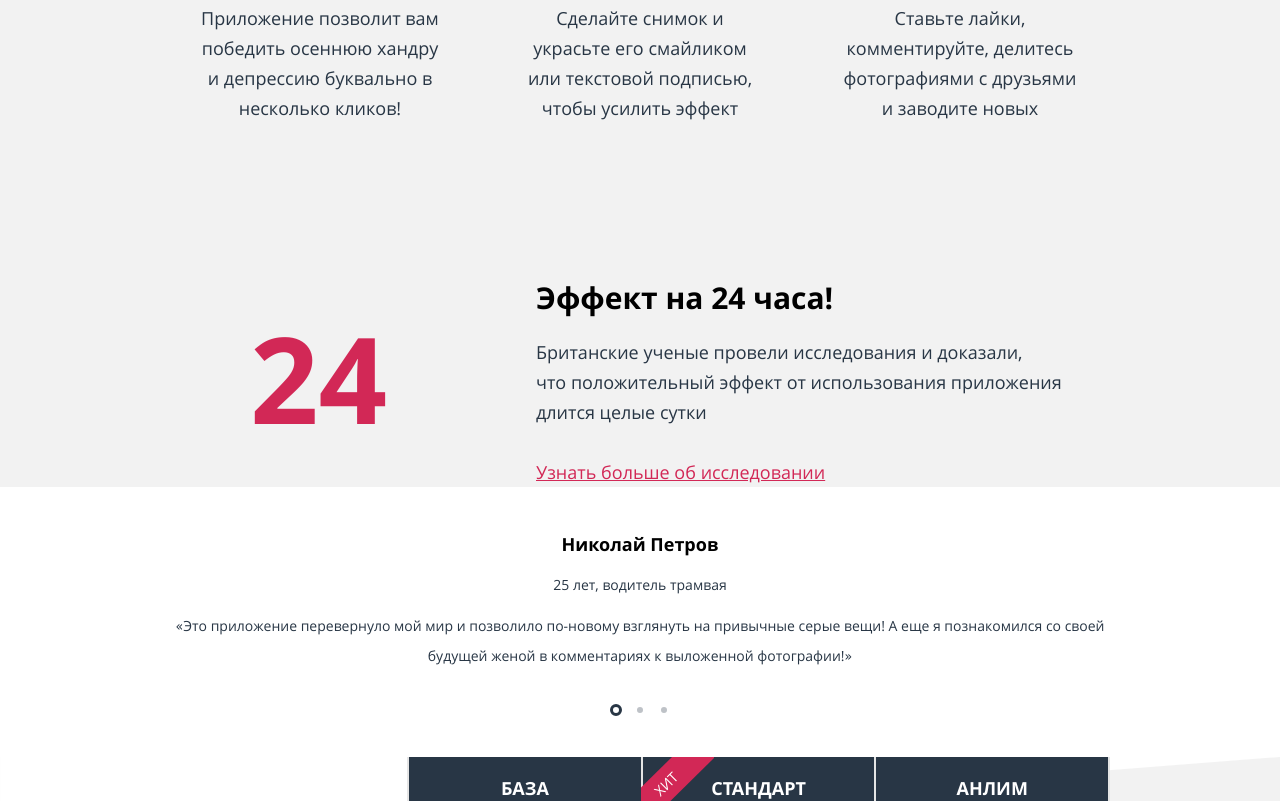
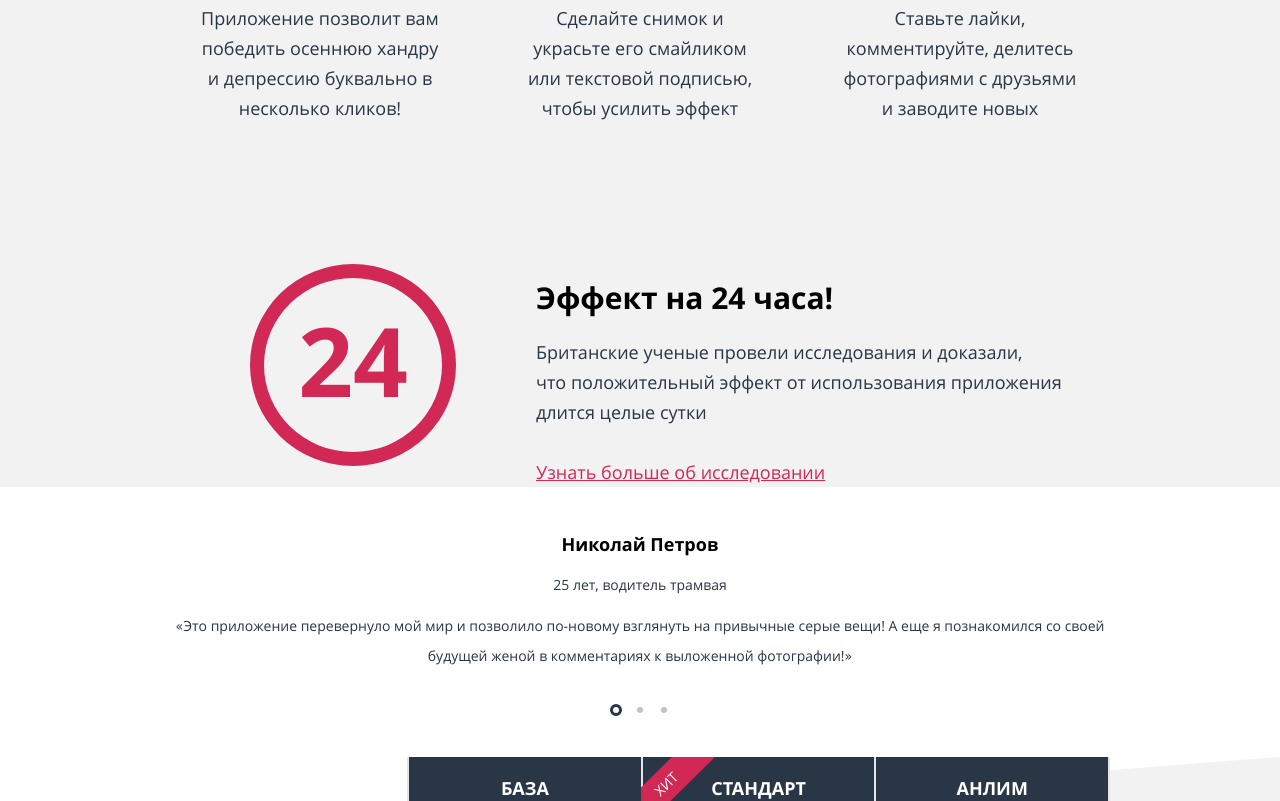
Before and after one commit to xukapy/168757-pink-16, a website: page source/index.html in a window 1280 px wide. Shown: the part 1614-2415 px from the top of the page. Drawn offline with nearby package versions, Linux system fonts and the light colour scheme; files that its build step writes are made by us from their sources.

Commit message:
Секция британских ученых с будильником на планшете

```diff
--- a/source/index.html
+++ b/source/index.html
@@ -115,7 +115,12 @@
       <section class="researching">
         <div class="researching-wrapper">
           <h2 class="visually-hidden">Исследования приложения</h2>
-          <div class="researching__clock">24</div>
+          <div class="researching__clock">
+            <svg version="1.1" id="Layer_1" xmlns="http://www.w3.org/2000/svg" xmlns:xlink="http://www.w3.org/1999/xlink" x="0px" y="0px" width="298px" height="345.097px" viewBox="0 0 298 345.097" enable-background="new 0 0 298 345.097" xml:space="preserve">
+              <path d="M264.568,102.055l5.355-5.355c7.717-7.717,9.124-18.938,3.126-24.935c-5.997-5.997-17.217-4.59-24.934,3.127l-5.386,5.385 C221.768,63.292,196.11,51.875,168,48.297v-9.583h7.658c10.914,0,19.843-8.711,19.843-19.357S186.573,0,175.659,0h-53.317  c-10.913,0-19.842,8.711-19.842,19.357s8.929,19.357,19.842,19.357H130v9.583C56.681,57.629,0,120.244,0,196.097  c0,82.291,66.709,149,149,149c82.29,0,149-66.709,149-149C298,160.434,285.465,127.703,264.568,102.055z M149,306.264 c-60.844,0-110.167-49.323-110.167-110.167S88.156,85.93,149,85.93c60.843,0,110.167,49.323,110.167,110.167  S209.843,306.264,149,306.264z"/>
+            </svg>
+            <span class="researching__time">24<span>
+          </div>
           <div class="researching__text">
             <h3 class="researching__title">Эффект на&nbsp;24&nbsp;часа!</h3>
             <p class="researching__description">Британские ученые провели исследования
--- a/source/less/blocks/advantages.less
+++ b/source/less/blocks/advantages.less
@@ -90,7 +90,7 @@
 
 @media (min-width: @tablet-width) {
   .advantages__slogan {
-    padding-top: 48px;
+    padding-top: 49px;
     padding-bottom: 48px;
 
     font-size: 40px;
--- a/source/less/blocks/app-store.less
+++ b/source/less/blocks/app-store.less
@@ -76,20 +76,15 @@
   }
 
   .app-store__button {
-    //width: 300px;
-    margin-top: 30px;
+    margin-bottom: 44px;
+    padding: 16px 34px;
 
     text-align: center;
   }
 
   .app-store__list {
-    margin-top: 46px;
-  }
-
-  .app-store__item {
-    &:first-child {
-      margin-left: 42px;
-    }
+    padding-left: 41px;
+    margin-bottom: 0;
   }
 
   .app-store__note {
--- a/source/less/blocks/download.less
+++ b/source/less/blocks/download.less
@@ -1,5 +1,5 @@
 .download {
-  min-height: 733px;
+  //min-height: 733px;
   margin-top: -66px;
 
   background: @bg-shop;
@@ -20,6 +20,8 @@
 
 .download__wrapper {
   .wrapper();
+
+  padding-bottom: 31px;
 }
 
 .download__picture {
@@ -45,7 +47,7 @@
 @media (min-width: @tablet-width) {
   .download {
     margin-top: -110px;
-    min-height: 730px;
+    //min-height: 730px;
 
     background-image: url("../img/iphone-hand-tablet@1x.png"),
       url("../img/bg-back-tablet@1x.jpg");
@@ -63,6 +65,7 @@
   .download__wrapper {
     width: 660px;
     padding-top: 202px;
+    padding-bottom: 110px;
   }
 
   .download__picture {
@@ -80,6 +83,7 @@
     display: block;
 
     margin: 0;
+    margin-bottom: 30px;
     padding: 0 55px;
 
     line-height: 48px;
--- a/source/less/blocks/researching.less
+++ b/source/less/blocks/researching.less
@@ -6,16 +6,36 @@
 }
 
 .researching__clock {
+  position: relative;
   width: 300px;
-  padding-left: 64px;
-  padding-top: 38px;
+  padding-left: 17px;
+  padding-top: 18px;
+  padding-right: 75px;
 
+  svg {
+    position: absolute;
+    top: -72px;
+    left: 0;
+    width: 239px;
+    fill: #dedede;
+    z-index: -1;
+  }
+}
+
+.researching__time {
   font-size: 96px;
   font-weight: bold;
   line-height: 150px;
+  color: #d22856;
+  border: 14px solid;
+  border-radius: 100%;
+  display: block;
+  width: 206px;
+  height: 202px;
+  text-align: center;
+  padding-top: 7px;
+}
 
-  color: #d22856;
-}
 
 .researching__text {
   width: 320px;
```
